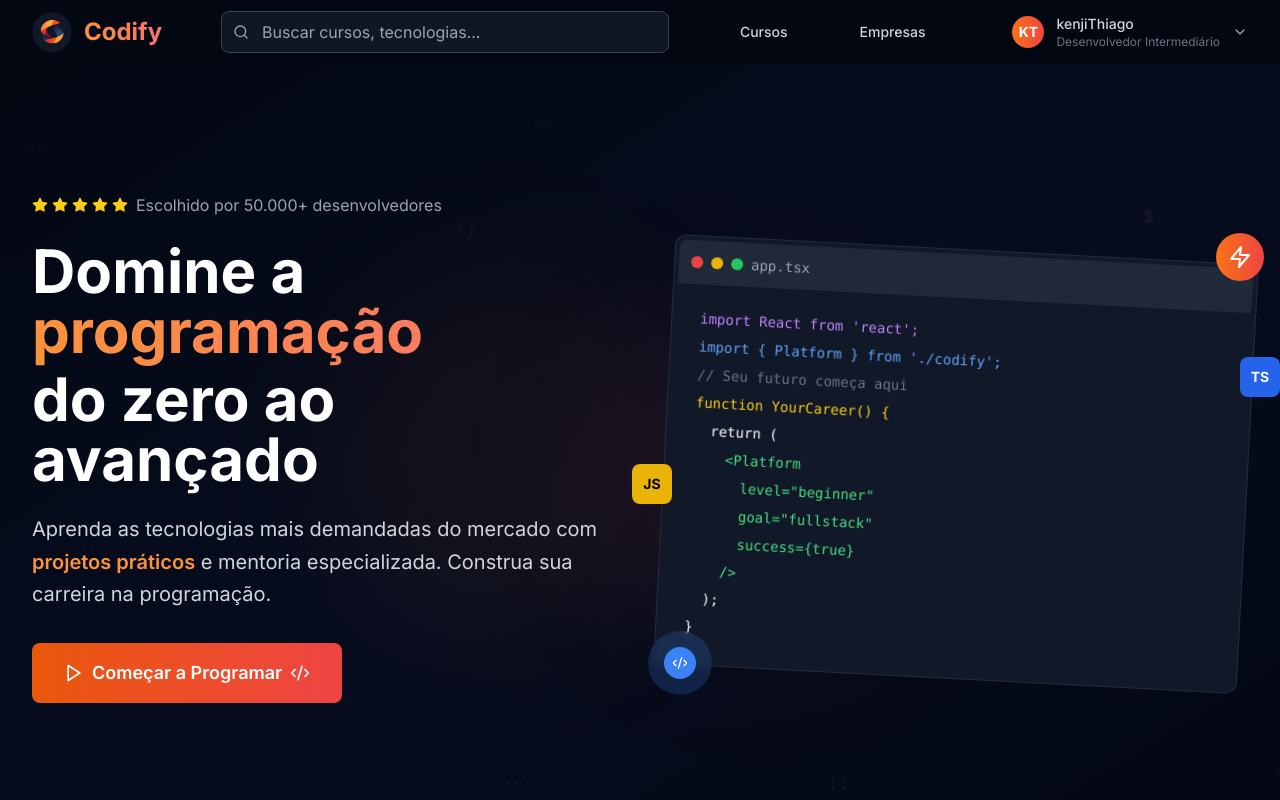
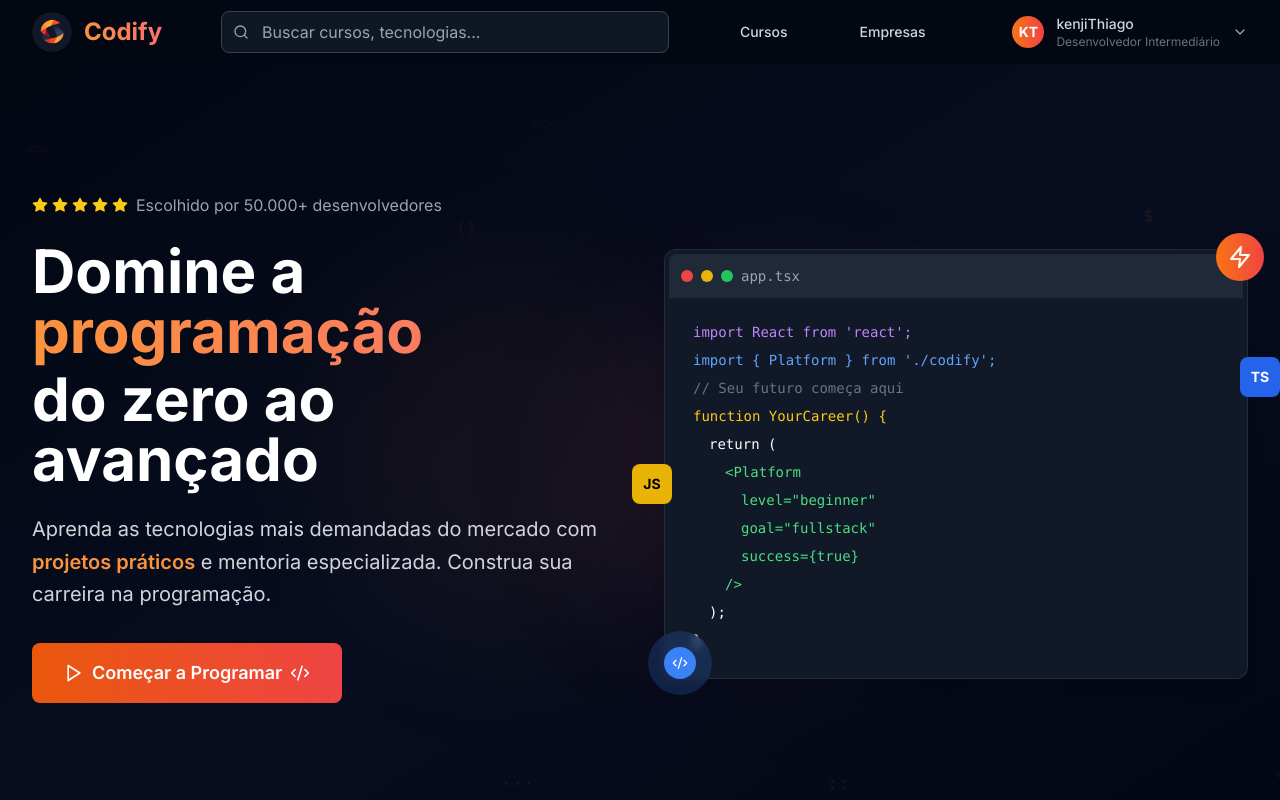
Before and after one commit to kenjiThiago/ProjetoBD2, a Next.js app in the folder frontend/: page / in a window 1280 px wide. Shown: the top 800 px of the page. Built offline with nearby package versions, Linux system fonts and the light colour scheme.

Commit message:
[frontend] Mudado a rotação do código visual do Hero.

```diff
--- a/frontend/src/app/components/Hero.tsx
+++ b/frontend/src/app/components/Hero.tsx
@@ -105,7 +105,7 @@ export default function Hero() {
           >
             <div className="relative p-12 lg:p-0">
               {/* Main Card - Code Editor Mockup */}
-              <div className="card-glow card p-1 transform rotate-3 hover:rotate-0 transition-transform duration-500 bg-gray-900">
+              <div className="card-glow card p-1 transform hover:rotate-3 transition-transform duration-500 bg-gray-900">
                 {/* Editor Header */}
                 <div className="bg-gray-800 rounded-t-lg p-3 flex items-center space-x-2">
                   <div className="flex space-x-2">
```
